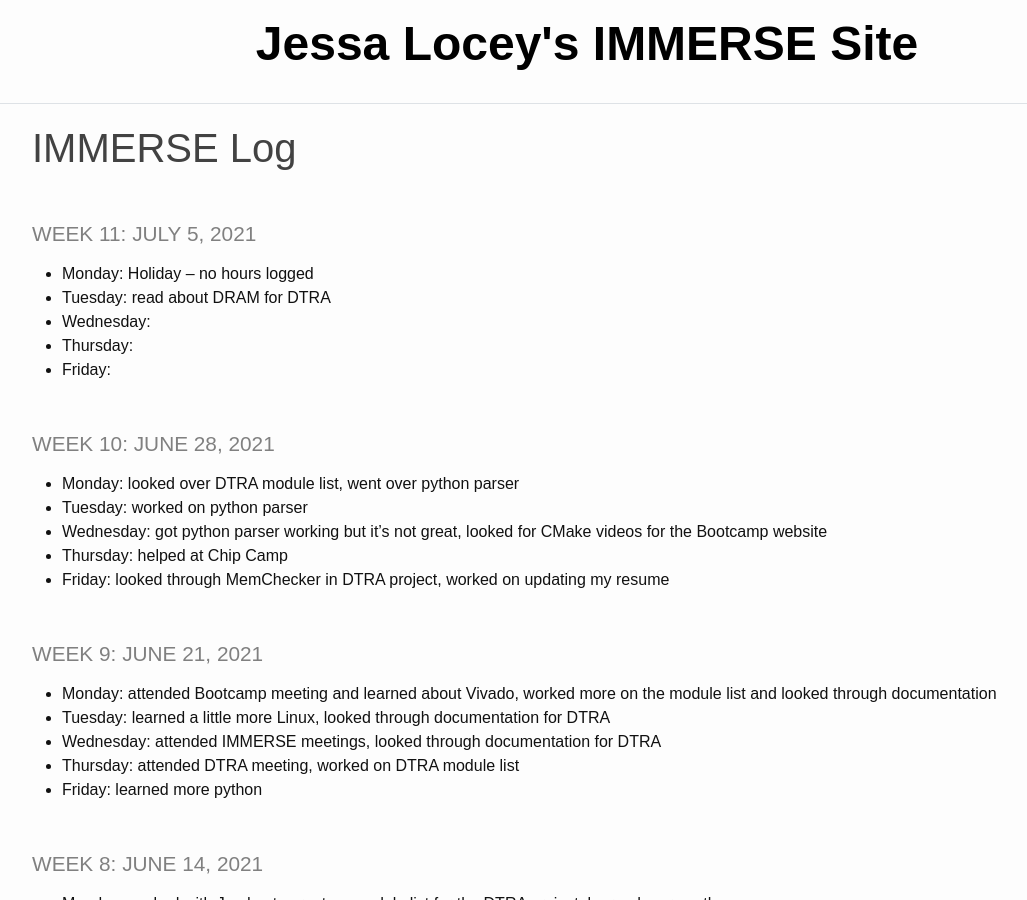
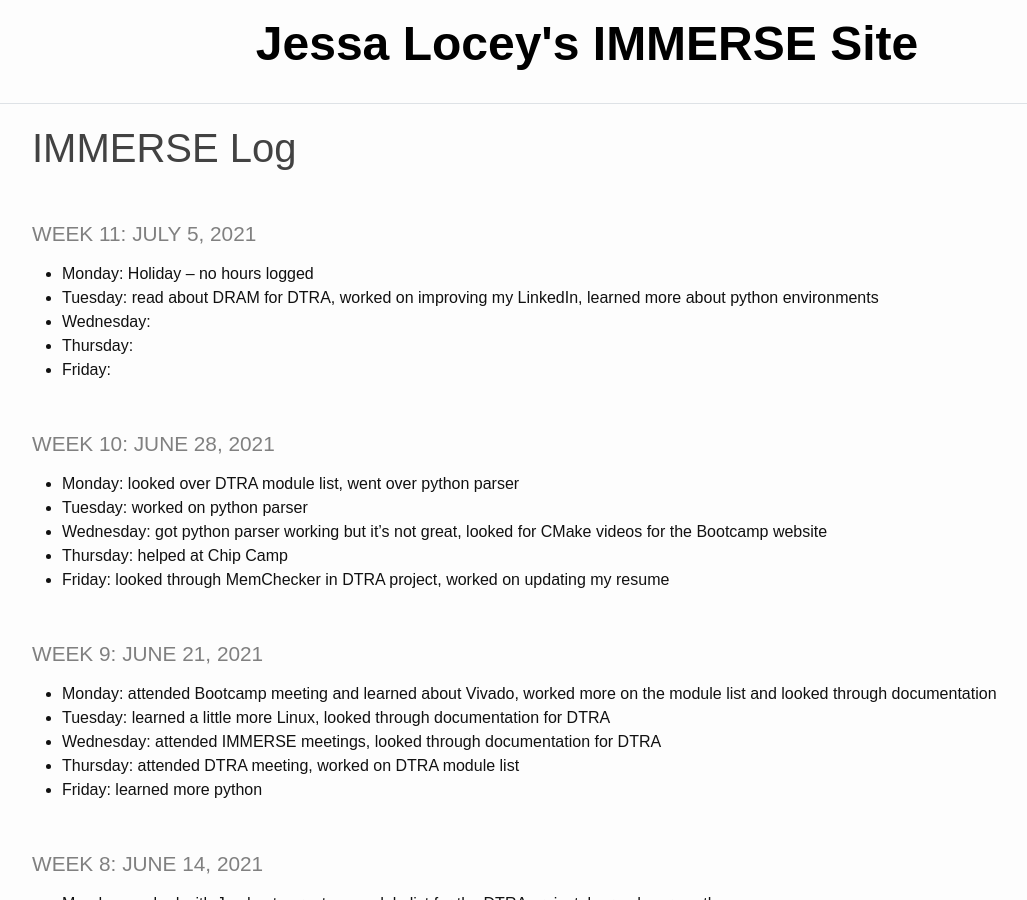
Before and after one commit to jessalocey/jessalocey.github.io, a Jekyll site: the page built from _pages/log.md, in a window 1280 px wide and 900 px high. Shown: the whole window, without its empty margins (53-1080 px from the left). Built offline with Jekyll 4.4.1, drawn with Linux system fonts in a browser that asks for light colours.

Commit message:
updated log Tuesday pt. 2

```diff
--- a/_pages/log.md
+++ b/_pages/log.md
@@ -5,7 +5,7 @@ title: IMMERSE Log
 
 ### Week 11: July 5, 2021
 * **Monday:** Holiday -- no hours logged
-* **Tuesday:** read about DRAM for DTRA
+* **Tuesday:** read about DRAM for DTRA, worked on improving my LinkedIn, learned more about python environments
 * **Wednesday:**
 * **Thursday:**
 * **Friday:**
```
